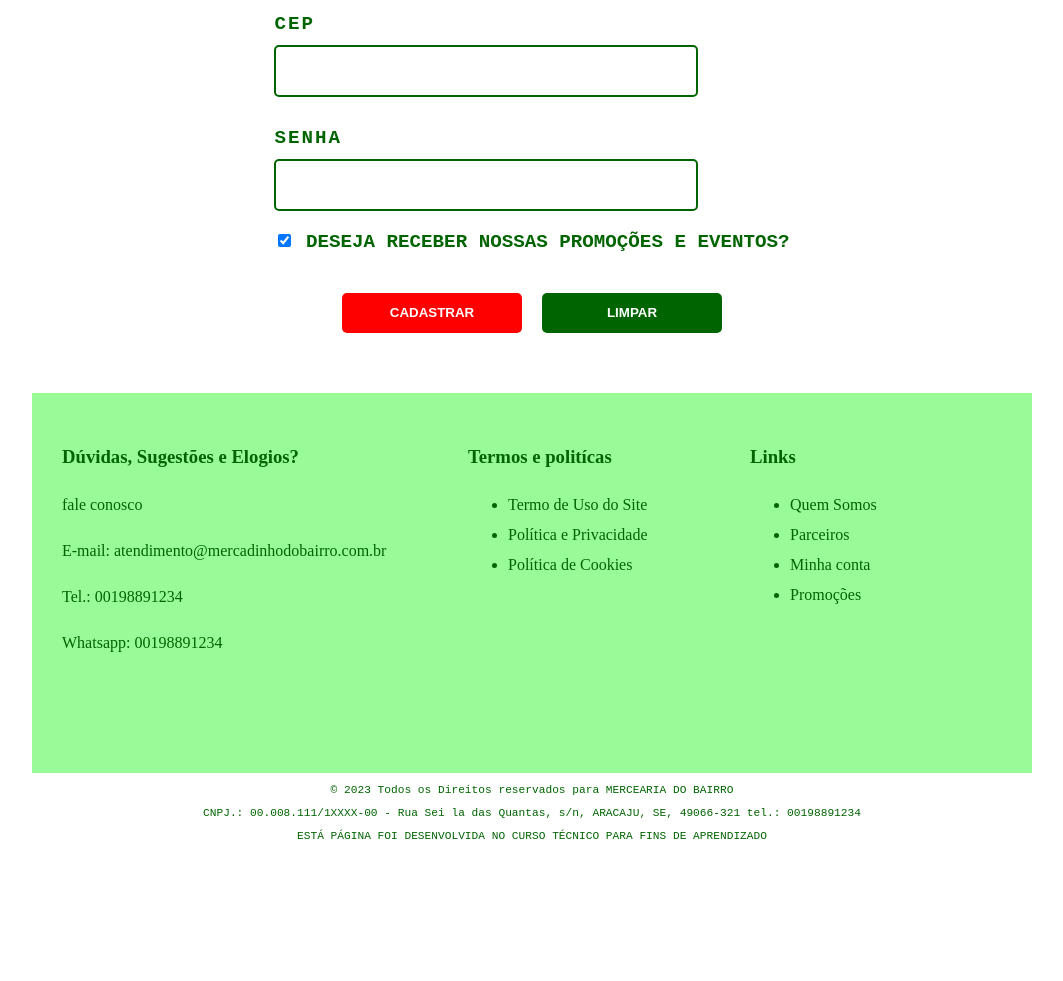
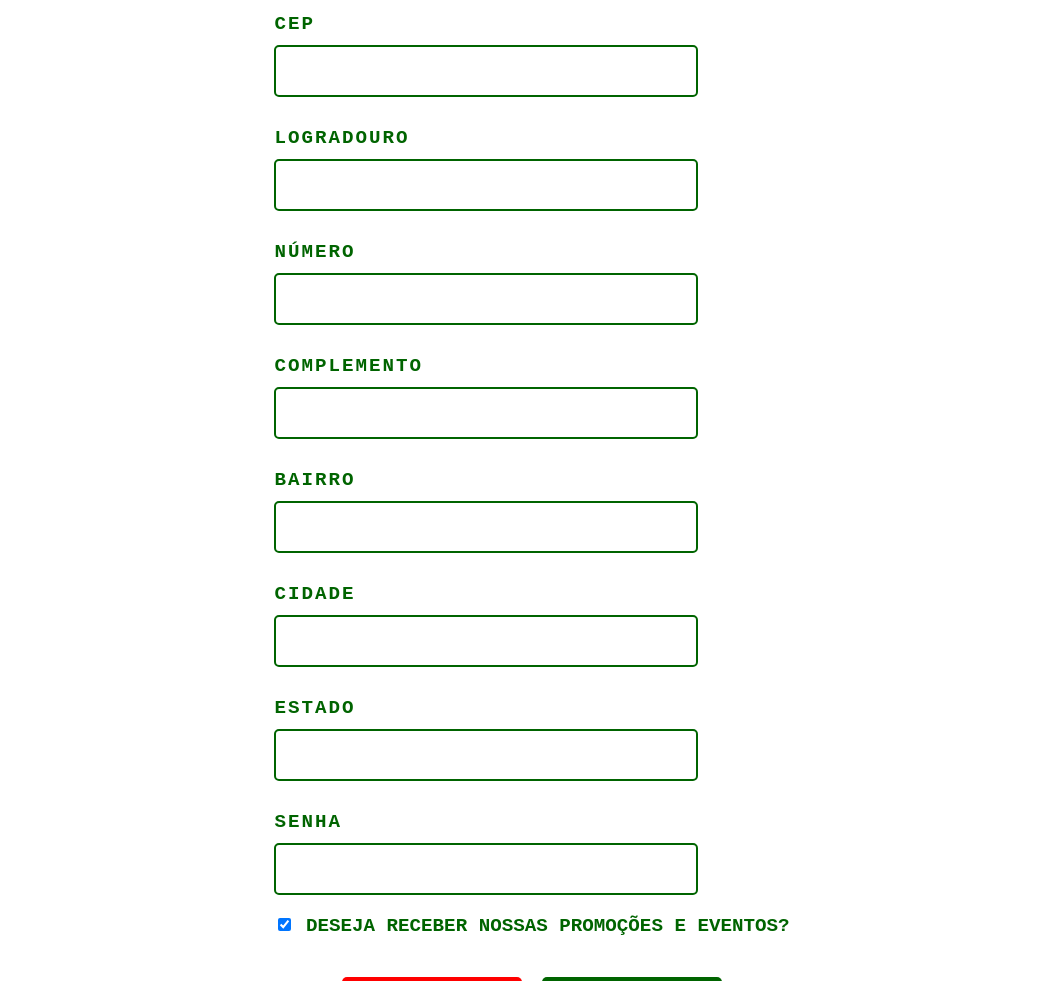
Before and after one commit to alifrebat03/merceariadobairro, a plain HTML site: page cadastro.html in a window 1280 px wide. Shown: the part 902-1883 px from the top of the page, without its empty margins (108-1171 px from the left). Before the commit the page ends 1766 px from the top, so only its background shows below. Drawn offline with Linux system fonts and the light colour scheme.

Commit message:
Add files via upload

```diff
--- a/cadastro.html
+++ b/cadastro.html
@@ -9,6 +9,8 @@
 
     <link rel="stylesheet" href="estilos/estiloslayout2.css"/>
     <link rel="stylesheet" href="estilos/estilosformulario.css"/>
+
+    <script src="js/scriptcadastro.js" defer></script>
 </head>
 <body>
     <div id="geral">
@@ -68,11 +70,11 @@
                         </div>
 
                         <div class="divInput">
-                            <label for="cep">CEP</label>
-                            <input type="text" name="cep" id="cep" class="input" />
+                            <label for="numCep">CEP</label>
+                            <input type="text" name="numCep" id="numCep" class="input" />
                         </div>
 
-                        <div id="divEnde">
+                        <div class="divEnd">
                             <div class="divInput">
                                 <label for="logradouro">LOGRADOURO</label>
                                 <input type="text" name="logradouro" id="logradouro" class="input inputEnde" />
@@ -84,18 +86,24 @@
                             </div>
 
                             <div class="divInput">
-                                <label for="complemento">COMPLEMENTO</label>
-                                <input type="text" name="complemento" id="complemento" class="input" />
+                                <label for="compl">COMPLEMENTO</label>
+                                <input type="text" name="compl" id="compl" class="input" />
                             </div>
 
                             <div class="divInput">
-                                <label for="cidade">CIDADE</label>
-                                <input type="text" name="cidade" id="cidade" class="input inputEnde" />
+                                <label for="bairro">BAIRRO</label>
+                                <input type="text" name="bairro" id="bairro" class="input inputEnde" />
+                            </div>
+
+
+                            <div class="divInput">
+                                <label for="localidade">CIDADE</label>
+                                <input type="text" name="localidade" id="localidade" class="input inputEnde" />
                             </div>
 
                             <div class="divInput">
-                                <label for="estado">ESTADO</label>
-                                <input type="text" name="estado" id="estado" class="input inputEnde" />
+                                <label for="uf">ESTADO</label>
+                                <input type="text" name="uf" id="uf" class="input inputEnde" />
                             </div>
                         </div>
 
```
